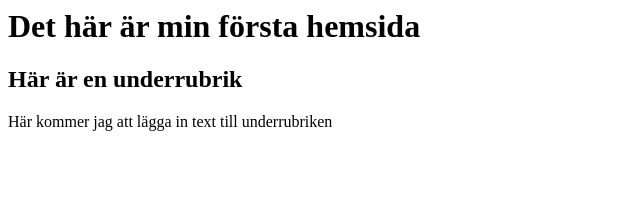
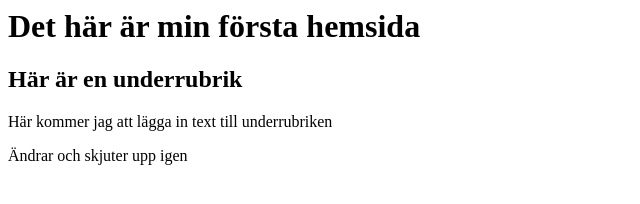
Before and after one commit to icerman77/paulo.github.io, a plain HTML site: page index.html in a window 1280 px wide. Shown: the whole page, without its empty margins (0-640 px from the left). Drawn offline with Linux system fonts and the light colour scheme.

Commit message:
provar igen

```diff
--- a/index.html
+++ b/index.html
@@ -1,3 +1,4 @@
 <h1>Det här är min första hemsida</h1>
 <h2>Här är en underrubrik</h2>
 <p>Här kommer jag att lägga in text till underrubriken</p>
+<p>Ändrar och skjuter upp igen</p>
```
